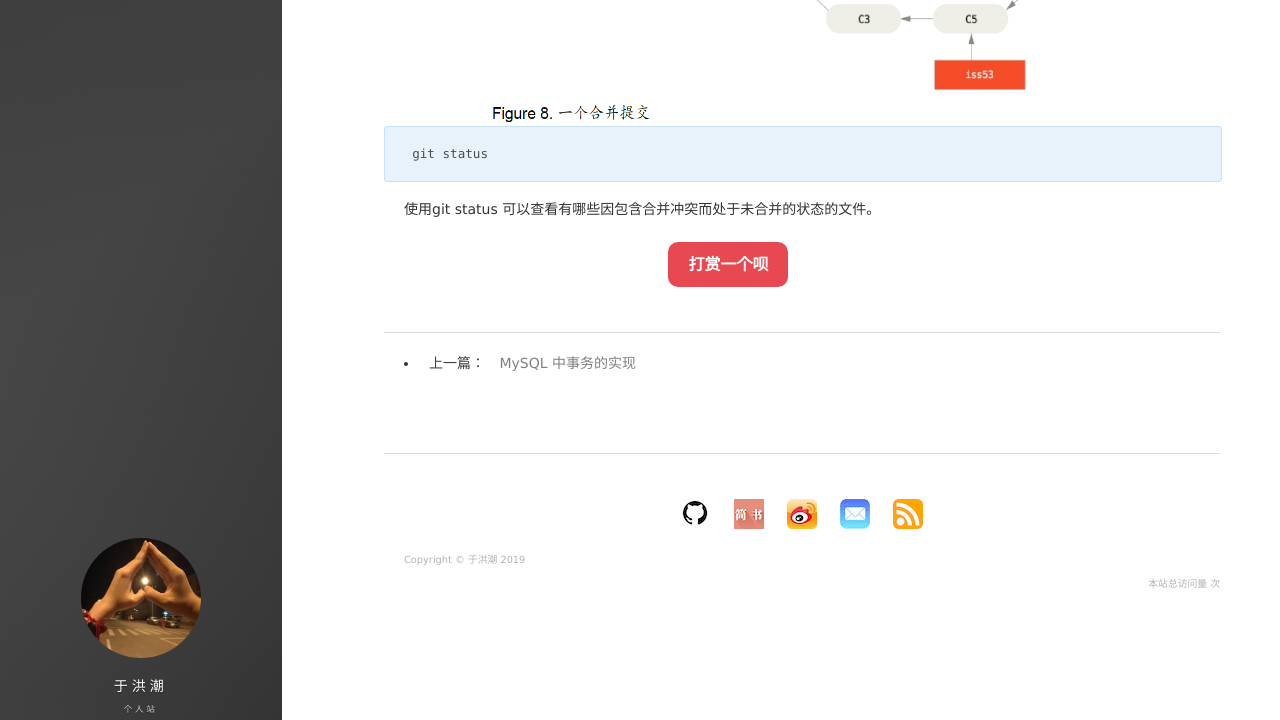
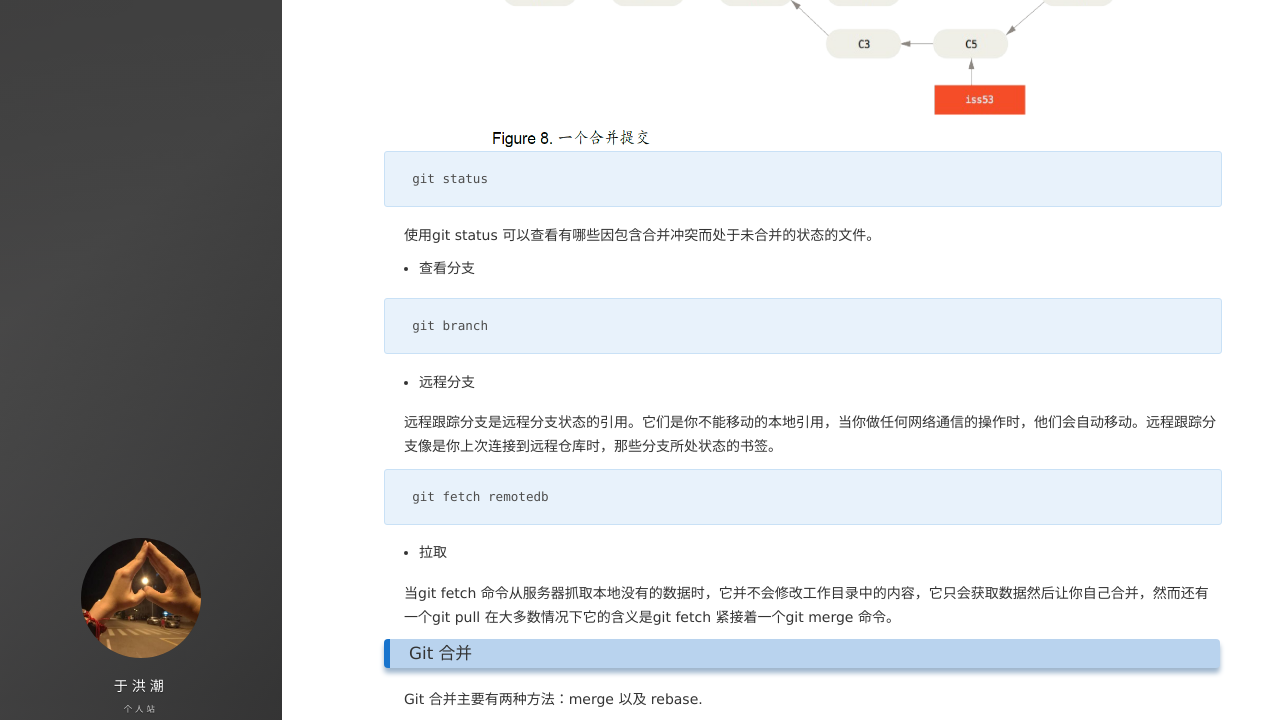
Before and after one commit to yuu6/yuu6.github.io, a Jekyll site: the page built from _posts/2018-09-18-掌握Git.md, in a window 1280 px wide and 1400 px high, scrolled down 6736 px. Shown: the top 720 px of the window. Built offline with Jekyll 4.4.1, drawn with Linux system fonts in a browser that asks for light colours; nearby versions of some CDN libraries; comment, search, counter and statistics services are not loaded; some of the changed text lies outside the part shown; grey boxes are pictures that could not be loaded.

Commit message:
merge branch

````diff
--- a/_posts/2018-09-18-掌握Git.md
+++ b/_posts/2018-09-18-掌握Git.md
@@ -14,13 +14,15 @@ tags: git
 * [Git常见配置](#git-config)
 * [Git基础](#git-basic)
 * [Git分支](#git-branch)
+* [Git合并](#git-merge-rebase)
+
 
 
 ### <a name="What-is-Git"></a>什么是Git？
 > Git 是一个分布式版本控制系统。
 
 <div align="center">
-	<img src="/images/posts/paper/git1.png" height="300" width="400">
+	<img src="/images/posts/paper/git1.png" height="300" width="300">
 </div>
 在git中，每一个集群中的节点都存储了所有的数据。
 
@@ -271,3 +273,38 @@ git merge branchname
 git status
 ```
 使用git status 可以查看有哪些因包含合并冲突而处于未合并的状态的文件。
+
+
++ 查看分支
+
+```git
+git branch
+```
+
+
++ 远程分支
+
+远程跟踪分支是远程分支状态的引用。它们是你不能移动的本地引用，当你做任何网络通信的操作时，他们会自动移动。远程跟踪分支像是你上次连接到远程仓库时，那些分支所处状态的书签。
+
+```git
+git fetch remotedb
+```
+
++ 拉取
+
+当git fetch 命令从服务器抓取本地没有的数据时，它并不会修改工作目录中的内容，它只会获取数据然后让你自己合并，然而还有一个git pull 在大多数情况下它的含义是git fetch 紧接着一个git merge 命令。
+
+
+
+
+### <a name="git-merge-rebase"></a>Git 合并
+
+Git 合并主要有两种方法：merge 以及 rebase.
+
+<div align="center">
+	<img src="/images/posts/paper/git9.png" height="300" width="700">
+</div>
+
++ merge
+
+整合分支最简单的就是merge命令，它会把两个分支的最新快照以及二者最近的共同祖先进行三方合并，合并的结果时生产一个最新的快照（并提交）。
````
